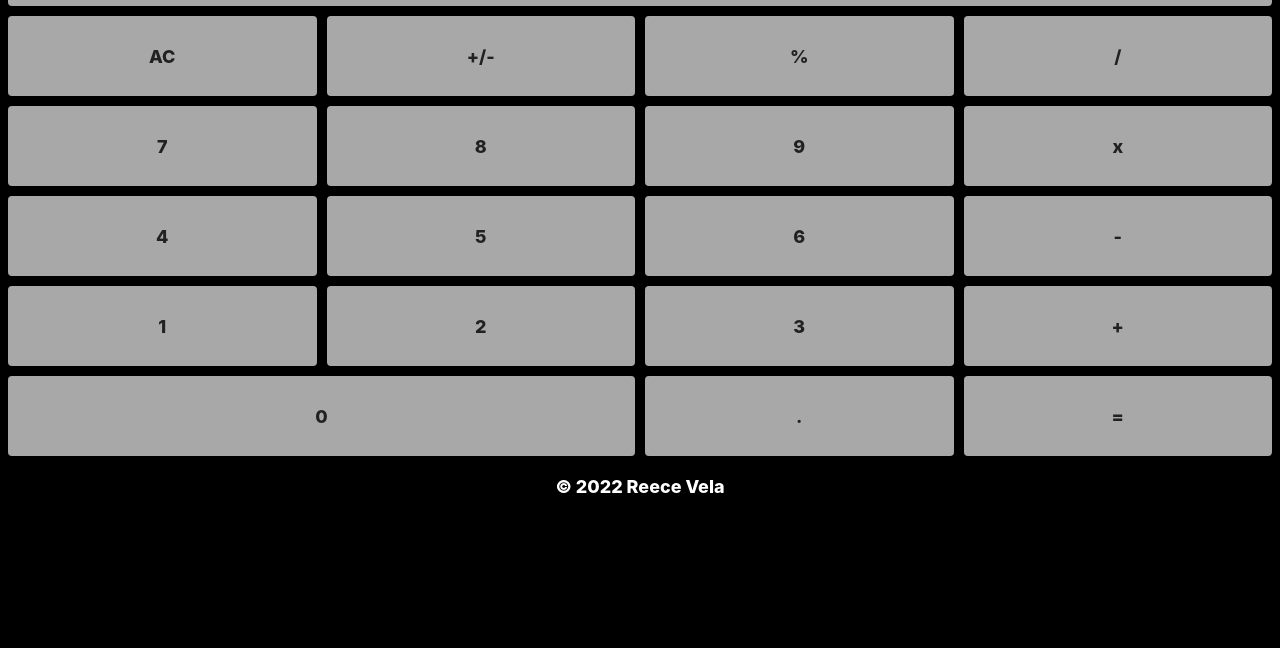
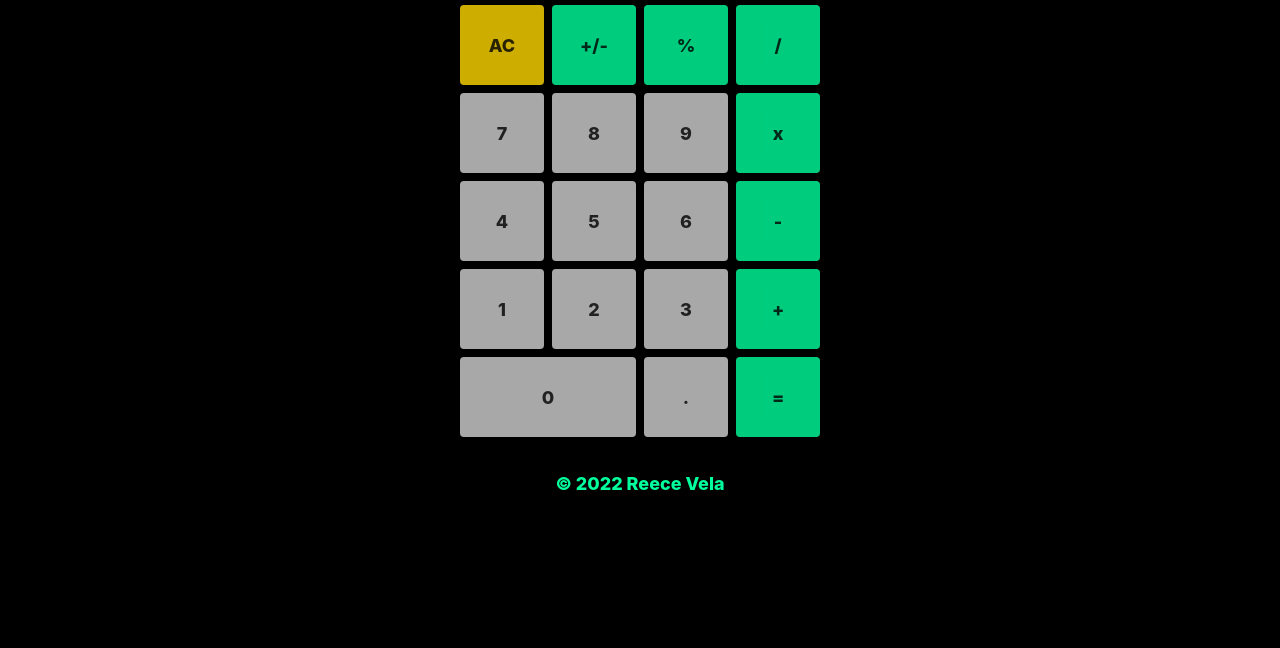
Before and after one commit to reecevela/calculator, a plain HTML site: page index.html in a window 1280 px wide. Shown: the part 152-800 px from the top of the page. Drawn offline with Linux system fonts and the light colour scheme.

Commit message:
Adjust colors and padding for different screens

```diff
--- a/style.css
+++ b/style.css
@@ -1,6 +1,6 @@
 body, html {
   margin: 0;
-  padding: 4px;
+  padding: 2px;
   overflow: hidden;
 }
 
@@ -20,15 +20,25 @@ body {
 }
 
 h1, footer {
-  margin-top: 2px;
+  margin: 2px;
   color: white;
   text-align: center;
 }
 
+.calculator {
+  display: flex;
+  flex-direction: column;
+  align-items: stretch;
+  justify-content: center;
+}
+
 .grid-wrapper {
+  margin: 16px auto;
+  max-width: 600px;
+  max-height: 800px;
   display: grid;
   grid-template-columns: repeat(4, 1fr);
-  gap: 10px;
+  gap: 8px;
   grid-auto-rows: minmax(80px, auto);
 }
 
@@ -42,6 +52,7 @@ h1, footer {
   align-items: center;
   justify-content: center;
   background-color: lightgrey;
+  padding: 14px;
 }
 
 .display {
@@ -145,3 +156,19 @@ h1, footer {
   grid-column: 3;
   grid-row: 3;
 }
+
+:is(.operation, .equals, .operation, .percent, .prefix) label, .operation, .equals, .operation, .percent, .prefix {
+  background-color: rgb(0, 255, 157);
+}
+
+.clear, .clear label {
+  background-color: rgb(255, 217, 0);
+}
+
+h1 {
+  color: rgb(255, 217, 0);
+}
+
+footer {
+  color: rgb(0, 255, 157);
+}
```
